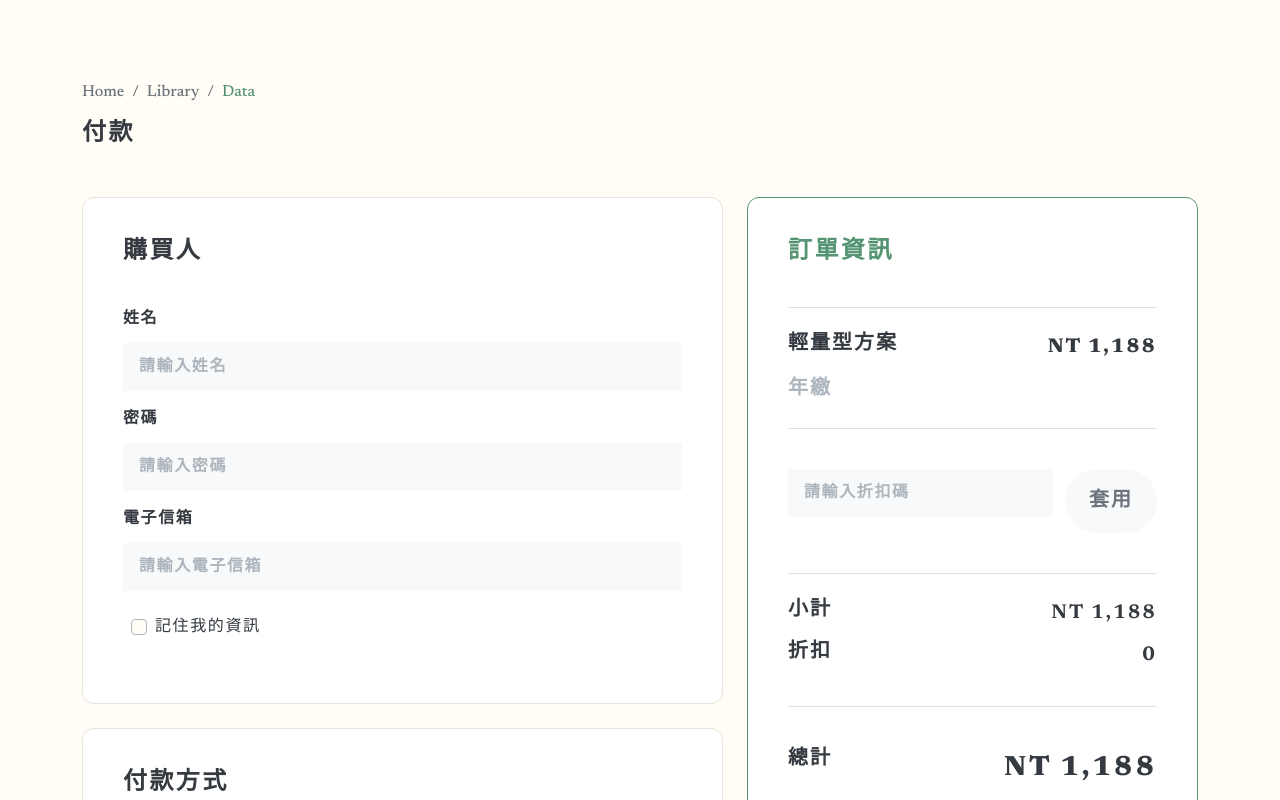
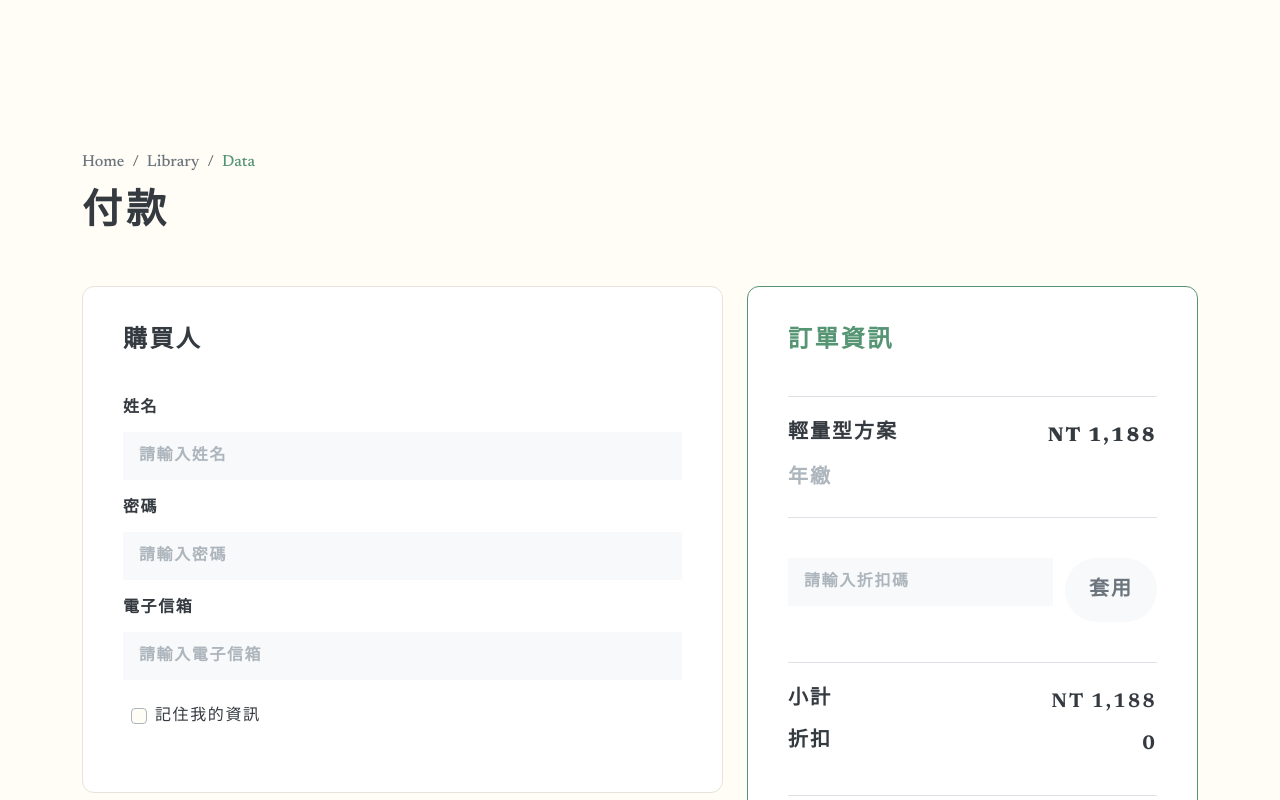
Before and after one commit to enntang/2024-W6-test, a website built with Vite: page pages/payment.html in a window 1280 px wide. Shown: the top 800 px of the page. Built offline with nearby package versions, Linux system fonts and the light colour scheme.

Commit message:
樣式修正

```diff
--- a/assets/scss/base/_base.scss
+++ b/assets/scss/base/_base.scss
@@ -57,6 +57,6 @@ img {
     padding: 60px 0;
 
     @include pad {
-        padding: 80px 0 100px 0;
+        padding: 150px 0 100px 0;
     }
 }
--- a/pages/payment.html
+++ b/pages/payment.html
@@ -25,7 +25,7 @@
           </ol>
         </nav>
         <!-- title -->
-        <h2 class="mb-8 fs-5 fs-md-4">付款</h2>
+        <h2 class="mb-8 fs-3 fs-md-1">付款</h2>
         <div class="row">
           <!-- customer info -->
           <div class="col-md-7 mb-5 mb-md-0">
```
